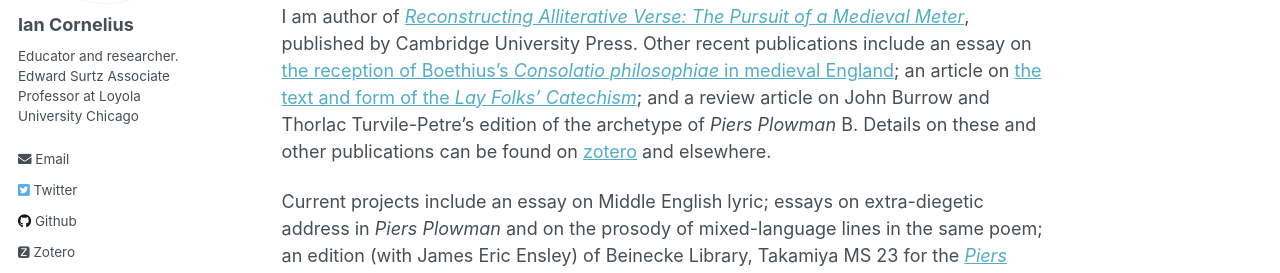
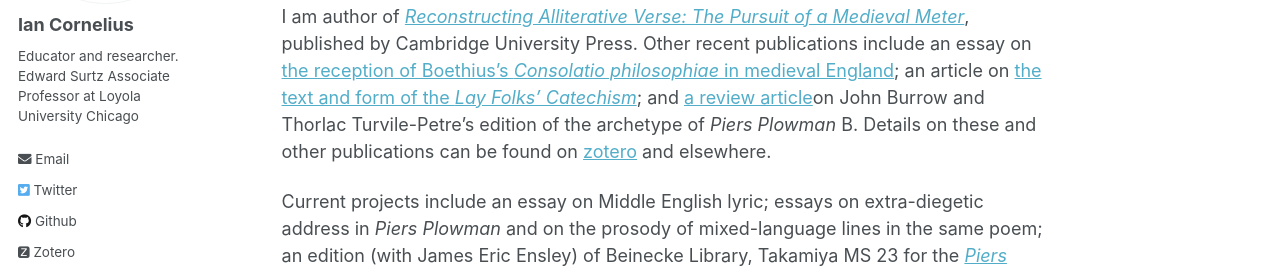
Before and after one commit to icornelius/icornelius.github.io, a Jekyll site: the page built from _pages/about.md, in a window 1280 px wide and 1165 px high. Shown: the part 289-562 px from the top of the window. Built offline with Jekyll 4.4.1, drawn with Linux system fonts in a browser that asks for light colours; some web fonts are replaced.

```diff
--- a/_pages/about.md
+++ b/_pages/about.md
@@ -16,9 +16,8 @@ I am author of [*Reconstructing Alliterative Verse: The Pursuit of a Medieval Me
 Other recent publications include an essay on
 [the reception of Boethius's *Consolatio philosophiae* in medieval England](https://www.oxfordscholarship.com/view/10.1093/acprof:oso/9780199587230.001.0001/acprof-9780199587230-chapter-14);
 an article on [the text and form of the *Lay Folks' Catechism*](https://academic.oup.com/res/article-abstract/70/293/14/5232559);
-and a review article on John Burrow and Thorlac Turvile-Petre's edition of the archetype of *Piers Plowman* B.
+and [a review article](https://www.brepolsonline.net/doi/10.1484/J.YLS.5.116161)on John Burrow and Thorlac Turvile-Petre's edition of the archetype of *Piers Plowman* B.
 Details on these and other publications can be found on [zotero](https://www.zotero.org/irc7) and elsewhere.
-<!-- (https://www.brepolsonline.net/doi/10.1484/J.YLS.5.116161)-->
 
 Current projects include
 an essay on Middle English lyric;
```
